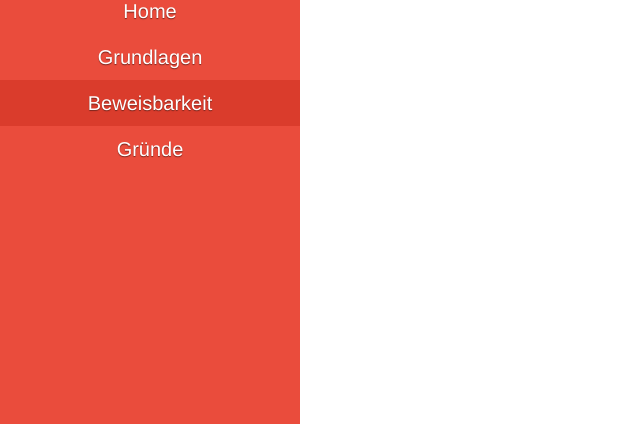
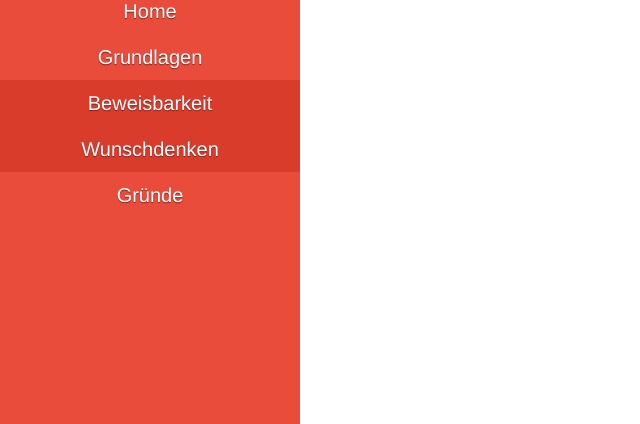
Before and after one commit to JoshuaRiewesell/apologetik-kompakt, a plain HTML site: page index.html in a window 1280 px wide. Both pictures are taken after a click on the button "Grundlagen". Shown: the part 376-800 px from the top of the page, without its empty margins (0-640 px from the left). Drawn offline with nearby package versions, Linux system fonts and the light colour scheme.

Commit message:
Wunschdenken Basics

```diff
--- a/index.html
+++ b/index.html
@@ -20,6 +20,7 @@
         <button class="nav-link" type="button" data-bs-toggle="collapse" data-bs-target="#grundlagen" data-url="grundlagen.md">Grundlagen</button>
           <div id="grundlagen" class="collapse">
               <button class="nav-link" data-url="sites/beweisbarkeit.md">Beweisbarkeit</button>
+              <button class="nav-link" data-url="sites/wunschdenken.md">Wunschdenken</button>
           </div>
 
         <button class="nav-link" type="button" data-bs-toggle="collapse" data-bs-target="#gruende" data-url="gruende.md">Gründe</button>
```
Also changed, not shown: 4 other files.
